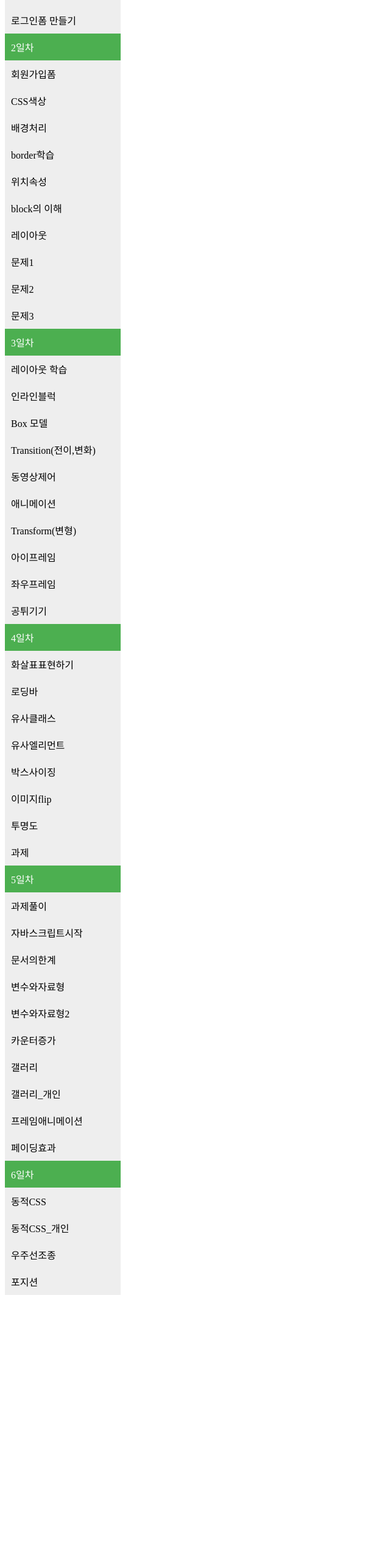
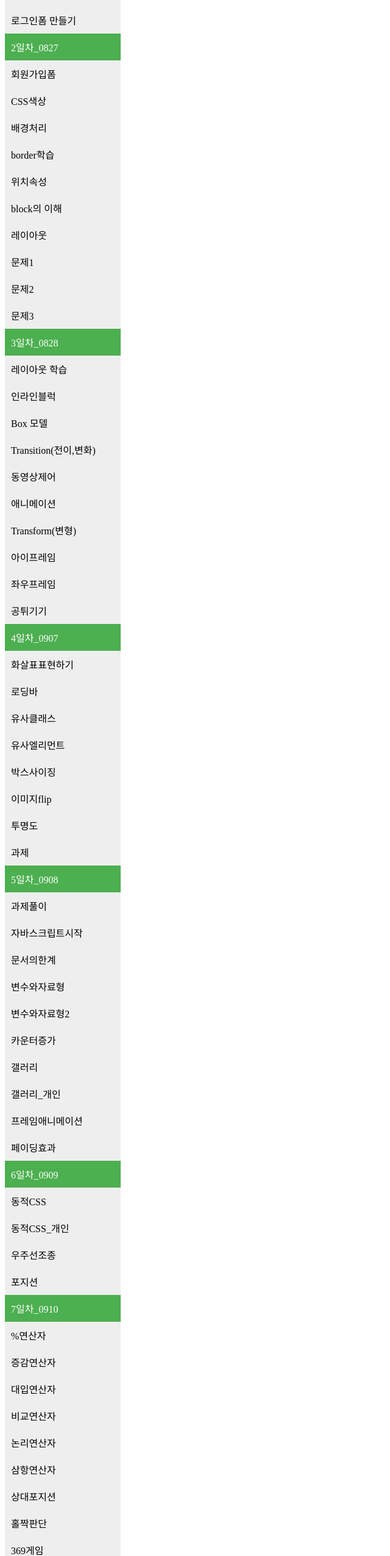
Before and after one commit to jenkwon92/HtmlCss_Workspace, a plain HTML site: page menu.html in a window 1280 px wide. Shown: the part 249-2800 px from the top of the page at 61% size, without its empty margins (0-640 px from the left). Before the commit the page ends 2380 px from the top, so only its background shows below. Drawn offline with Linux system fonts and the light colour scheme.

Commit message:
20200910

```diff
--- a/menu.html
+++ b/menu.html
@@ -31,7 +31,7 @@
 </head>
 <body>
 	<div class="menu">
-		<a href="#" class="active">1일차</a>
+		<a href="#" class="active">1일차_0826</a>
 		<a href="./day0826/index.html" target="myframe">index</a>
 		<a href="./day0826/dummy.html" target="myframe">dummy</a>
 		<a href="./day0826/테이블기초.html" target="myframe">테이블기초</a>
@@ -40,7 +40,7 @@
 		<a href="./day0826/로그인폼 만들기.html" target="myframe">로그인폼 만들기</a>
 	</div>
 	<div class="menu">
-		<a href="#" class="active">2일차</a>
+		<a href="#" class="active">2일차_0827</a>
 		<a href="./day0827/회원가입폼.html" target="myframe">회원가입폼</a>
 		<a href="./day0827//CSS색상.html" target="myframe">CSS색상</a>
 		<a href="./day0827//배경처리.html" target="myframe">배경처리</a>
@@ -53,7 +53,7 @@
 		<a href="./day0827//과제3.html" target="myframe">문제3</a>
 	</div>
 	<div class="menu">
-		<a href="#" class="active">3일차</a>
+		<a href="#" class="active">3일차_0828</a>
 		<a href="./day0828/레이아웃.html" target="myframe">레이아웃 학습</a>
 		<a href="./day0828/인라인블럭.html" target="myframe">인라인블럭</a>
 		<a href="./day0828/박스모델.html" target="myframe">Box 모델</a>
@@ -66,7 +66,7 @@
     <a href="./day0828/과제1_공튀기기테스트풀이.html" target="myframe">공튀기기</a>
 	</div>
 	<div class="menu">
-		<a href="#" class="active">4일차</a>
+		<a href="#" class="active">4일차_0907</a>
 		<a href="./day0907/화살표표현하기.html" target="myframe">화살표표현하기</a>
 		<a href="./day0907/로딩바.html" target="myframe">로딩바</a>
 		<a href="./day0907/유사클래스.html" target="myframe">유사클래스</a>
@@ -77,7 +77,7 @@
 		<a href="./day0907/과제1.html" target="myframe">과제</a>
   </div>
   <div class="menu">
-		<a href="#" class="active">5일차</a>
+		<a href="#" class="active">5일차_0908</a>
 		<a href="./day0908/과제1풀이.html" target="myframe">과제풀이</a>
 		<a href="../js_workspace/project0908/자바스크립트시작.html" target="myframe">자바스크립트시작</a>
 		<a href="../js_workspace/project0908/문서의한계.html" target="myframe">문서의한계</a>
@@ -90,11 +90,28 @@
 		<a href="../js_workspace/project0908/페이딩효과.html" target="myframe">페이딩효과</a>
   </div>
   <div class="menu">
-		<a href="#" class="active">6일차</a>
+		<a href="#" class="active">6일차_0909</a>
 		<a href="../js_workspace/project0909/동적CSS풀이.html" target="myframe">동적CSS</a>
 		<a href="../js_workspace/project0909/동적CSS.html" target="myframe">동적CSS_개인</a>
 		<a href="../js_workspace/project0909/우주선조종.html" target="myframe">우주선조종</a>
 		<a href="../js_workspace/project0909/포지션.html" target="myframe">포지션</a>
+  </div>
+  <div class="menu">
+		<a href="#" class="active">7일차_0910</a>
+		<a href="../js_workspace/project0910/%연산자.html" target="myframe">%연산자</a>
+		<a href="../js_workspace/project0910/증감연산자.html" target="myframe">증감연산자</a>
+		<a href="../js_workspace/project0910/대입연산자.html" target="myframe">대입연산자</a>
+		<a href="../js_workspace/project0910/비교연산자.html" target="myframe">비교연산자</a>
+		<a href="../js_workspace/project0910/논리연산자.html" target="myframe">논리연산자</a>
+		<a href="../js_workspace/project0910/삼항연산자.html" target="myframe">삼항연산자</a>
+		<a href="../js_workspace/project0910/상대포지션.html" target="myframe">상대포지션</a>
+		<a href="../js_workspace/project0910/짝홀판단.html" target="myframe">홀짝판단</a>
+		<a href="../js_workspace/project0910/369게임.html" target="myframe">369게임</a>
+		<a href="../js_workspace/project0910/윤달여부판단.html" target="myframe">윤달여부판단</a>
+		<a href="../js_workspace/project0910/onoff효과.html" target="myframe">onoff효과</a>
+		<a href="../js_workspace/project0910/방전등레이아웃.html" target="myframe">방전등</a>
+		<a href="../js_workspace/project0910/왔다갔다 copy.html" target="myframe">반복이동</a>
+
 	</div>
 </body>
 </html>
```
